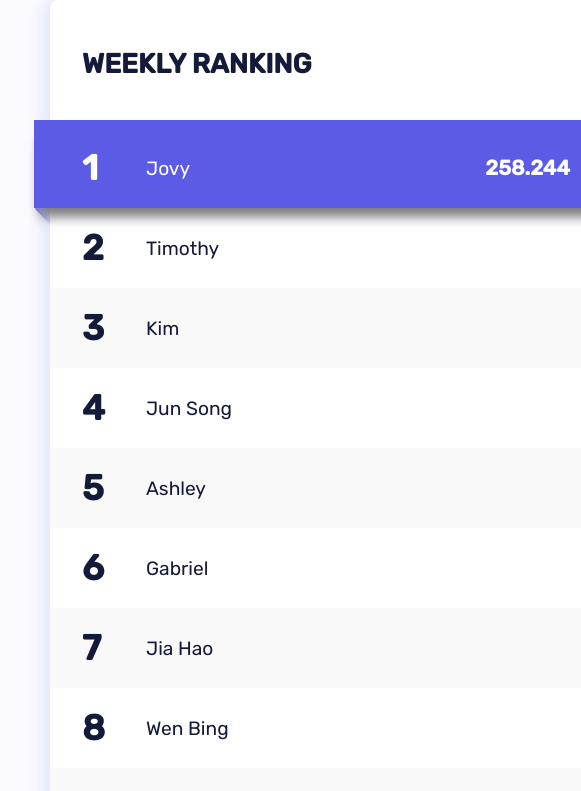
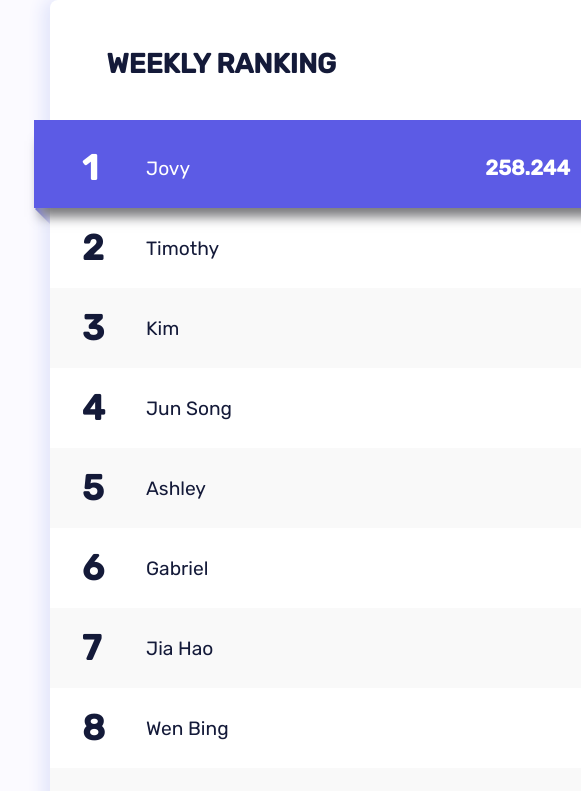
Before and after one commit to 1wist/FitConnect, a plain HTML site: page chat_summary/leader_board/leaderboard.html in a window 1280 px wide. Shown: the top 791 px of the page, 270-851 px from the left. Drawn offline with Linux system fonts and the light colour scheme.

Commit message:
Update leaderboard.html

```diff
--- a/chat_summary/leader_board/leaderboard.html
+++ b/chat_summary/leader_board/leaderboard.html
@@ -14,7 +14,7 @@
 <body>
     <main>
         <div id="header">
-            <h1>Weekly Ranking</h1>
+            <h1>&nbsp;&nbsp;&nbsp; Weekly Ranking</h1>
             <button class="share">
                 <i class="ph ph-share-network"></i>
             </button>
```
